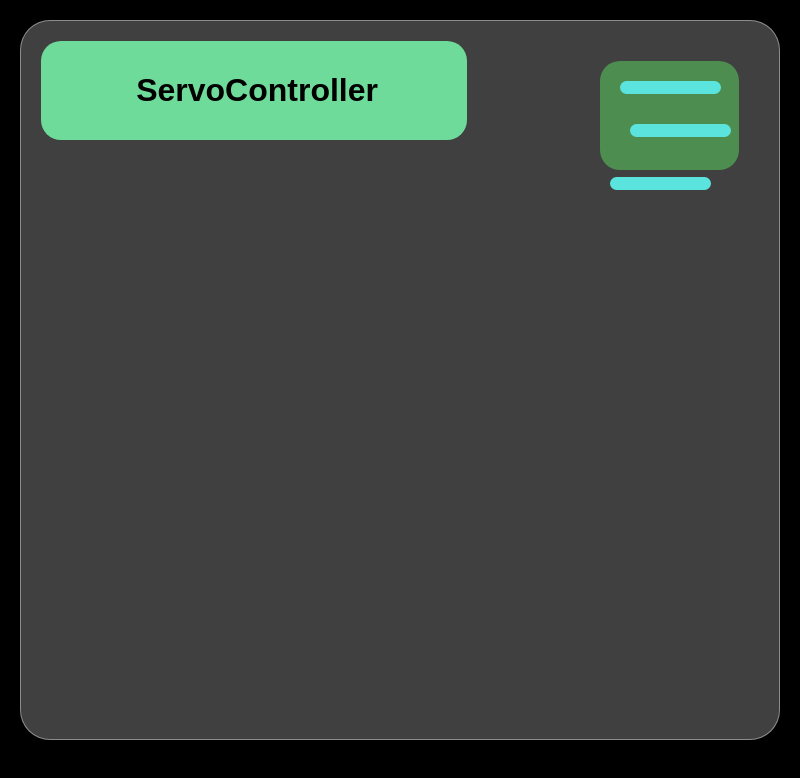
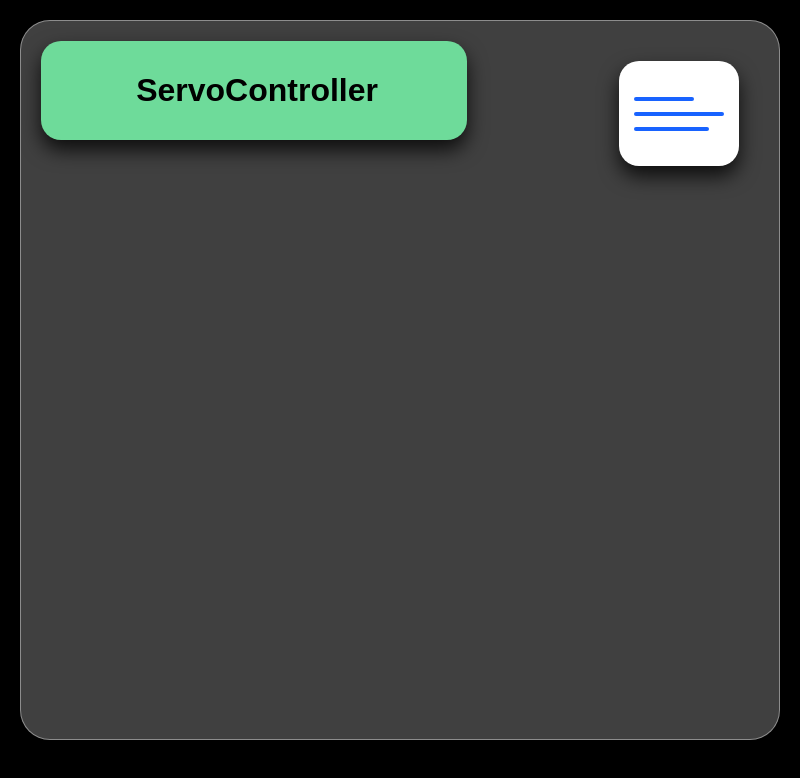
Before and after one commit to Sank34/ServoController, an Electron app: page index.html in a window 800 px wide. Drawn offline with Linux system fonts and the light colour scheme.

Commit message:
some basic elements

```diff
--- a/index.html
+++ b/index.html
@@ -7,18 +7,25 @@
     <link rel="stylesheet" href="style.css">
   </head>
   <body>
-     <div class="content">
+    <div class="content" id="content">
        <div class="title-logo">
         <h1>ServoController</h1>
        </div>
-       <div class="menu-btn">
-        <div class="line1"></div>
-        <div class="line2"></div>
-        <div class="line3"></div>
+       <div class="toggle">
+        <span></span>
+        <span></span>
+        <span></span>
        </div>
+
      </div>
 
     <!-- You can also require other files to run in this process -->
     <script src="./renderer.js"></script>
+    <script>
+        let menutoggle = document.getElementsByClassName('content').querySelector('.toggle')
+        menutoggle.onclick = function (){
+          menutoggle.classList.add('active')
+        }
+       </script>
   </body>
 </html>
--- a/style.css
+++ b/style.css
@@ -68,6 +68,7 @@ a{
     margin: 20px;
     text-align: center;
     display: flex;
+    box-shadow: 0 10px 20px rgba(0,0,0,0.8);
 }
 
 .content .title-logo h1{
@@ -76,47 +77,52 @@ a{
     padding: 10px;
 }
 
-.content .menu-btn{
-    width: 139.09px;
-    height: 109.15px;
+.toggle{
+    width: 120.09px;
+    height: 105.15px;
     background-color: #4d8e50;
     position: fixed;
     top: 20px;
     right: 20px;
     margin: 20px;
+    background: #fff;
+    box-shadow: 0 10px 20px rgba(0,0,0, 0.8);
     border-radius: 20px;
-    float: right;
+    display: flex;
+    justify-content: center;
+    align-items: center;
+    cursor: pointer;
+    overflow: hidden;
+}
+.toggle span{
+  position: absolute;
+  width: 90px;
+  height: 4px;
+  background: #1863ff;
+  border-radius: 4px;
+  transition: 0.5s;
+}
+.toggle span:nth-child(1){
+  transform: translateY(-15px);
+  width: 60px;
+  left: 15px;
+}
+.toggle.active span:nth-child(1){
+  width: 40px;
+  transform: translateY(0) rotate(45deg);
+  transition-delay: 0.125s;
 }
 
-.content .menu-btn .line1{
-
-    width: 101px;
-    height: 13px;
-    border-radius: 10px;
-    align-items: center;
-    margin: 20px;
-    background-color: #5ae4dd;
-    z-index: 100;
+.toggle span:nth-child(2){
+  transform: translateY(15px);
+  width: 75px;
+  left: 15px;
 }
-
-.content .menu-btn .line2{
-
-    width: 101px;
-    height: 13px;
-    border-radius: 10px;
-    align-items: center;
-    margin: 30px;
-    background-color: #5ae4dd;
-    z-index: 100;
+.toggle.active span:nth-child(2){
+  width: 40px;
+  transform: translateY(0) rotate(315deg);
+  transition-delay: 0.25s;
 }
-
-.content .menu-btn .line3{
-position: fixed;
-    width: 101px;
-    height: 13px;
-    border-radius: 20px;
-    align-items: center;
-    margin: 10px;
-    background-color: #5ae4dd;
-    z-index: 100;
+.toggle.active span:nth-child(3){
+  transform:  translateX(60px);
 }
--- /dev/null
+++ b/test.css
@@ -0,0 +1,77 @@
+@import url('https://fonts.googleapis.com/css?family=Poppins:wght@300,400,500,700&display=swap');
+
+:root {
+    --main-color: #6edb9a;
+    --blue: #4d8e50;
+    --blue-dark: #18293c;
+    --orange: #ffa500;
+    --green-yellow: #8cff00;
+    --pink-light: #7be08c;
+    --cyan-light: #5ae4dd;
+    --white: #fff;
+    --white-alpha-40: rgba(255,255,255, 0.40);
+    --white-alpha-25: rgba(255,255,255, 0.25);
+    --backdrop-filter-blur: blur(20px);
+  }
+
+  *{
+    box-sizing: border-box;
+    padding: 0;
+    margin: 0;
+    outline: none;
+  }
+
+  body{
+    display: flex;
+    justify-content: center;
+    align-items: center;
+    min-height: 100vh;
+    background: #f5f5f5;
+  }
+
+  .toggle{
+    position: relative;
+    width: 70px;
+    height: 70px;
+    background: #fff;
+    box-shadow: 0 10px 20px rgba(0,0,0, 0.8);
+    border-radius: 10px;
+    display: flex;
+    justify-content: center;
+    align-items: center;
+    cursor: pointer;
+    overflow: hidden;
+  }
+
+  .toggle span{
+    position: absolute;
+    width: 40px;
+    height: 4px;
+    background: #1863ff;
+    border-radius: 4px;
+    transition: 0.5s;
+  }
+  .toggle span:nth-child(1){
+    transform: translateY(-15px);
+    width: 25px;
+    left: 15px;
+  }
+  .toggle.active span:nth-child(1){
+    width: 40px;
+    transform: translateY(0) rotate(45deg);
+    transition-delay: 0.125s;
+  }
+
+  .toggle span:nth-child(2){
+    transform: translateY(15px);
+    width: 25px;
+    left: 15px;
+  }
+  .toggle.active span:nth-child(2){
+    width: 40px;
+    transform: translateY(0) rotate(315deg);
+    transition-delay: 0.25s;
+  }
+  .toggle.active span:nth-child(3){
+    transform:  translateX(60px);
+  }
```
Also changed, not shown: test.html (added, +23 -0 lines).
